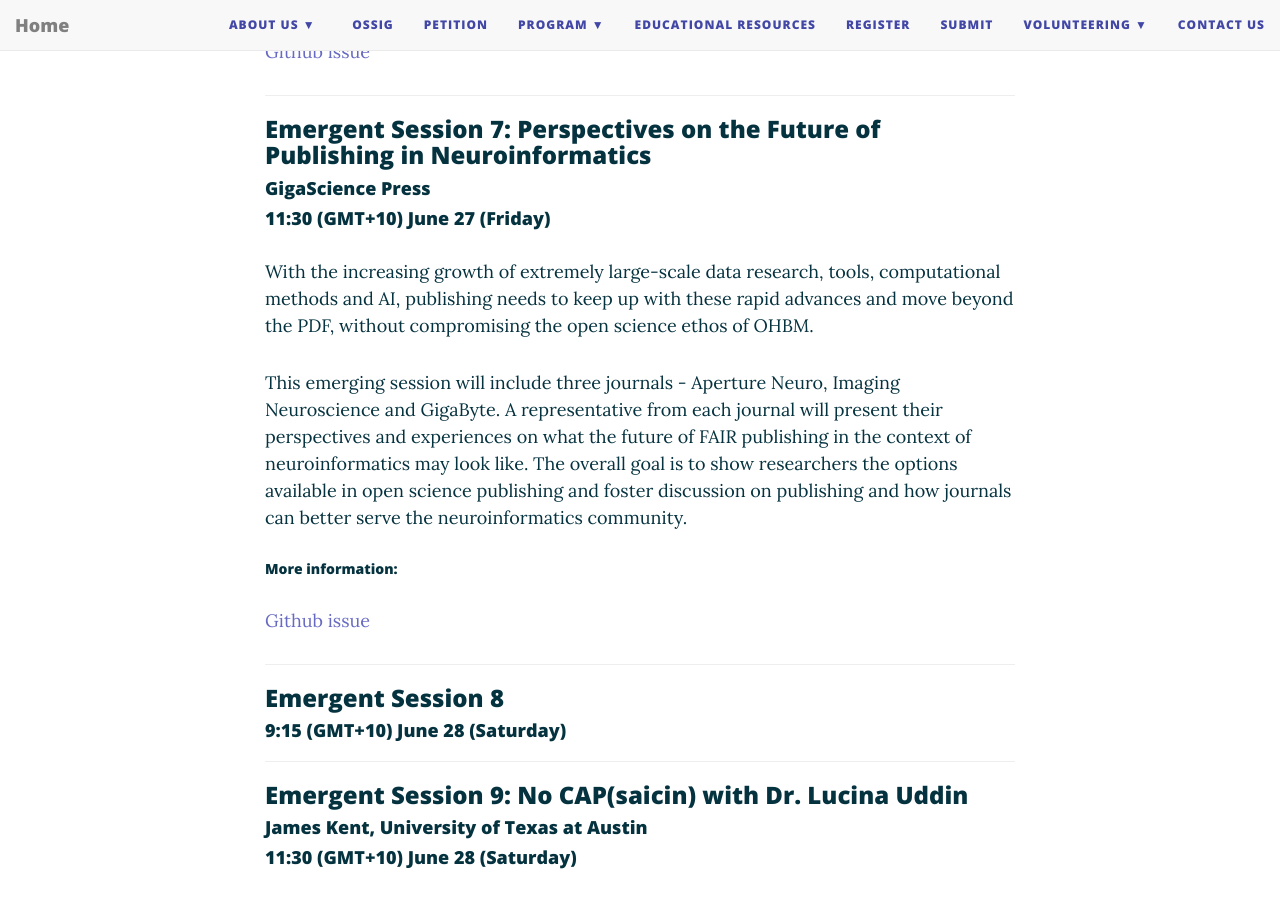
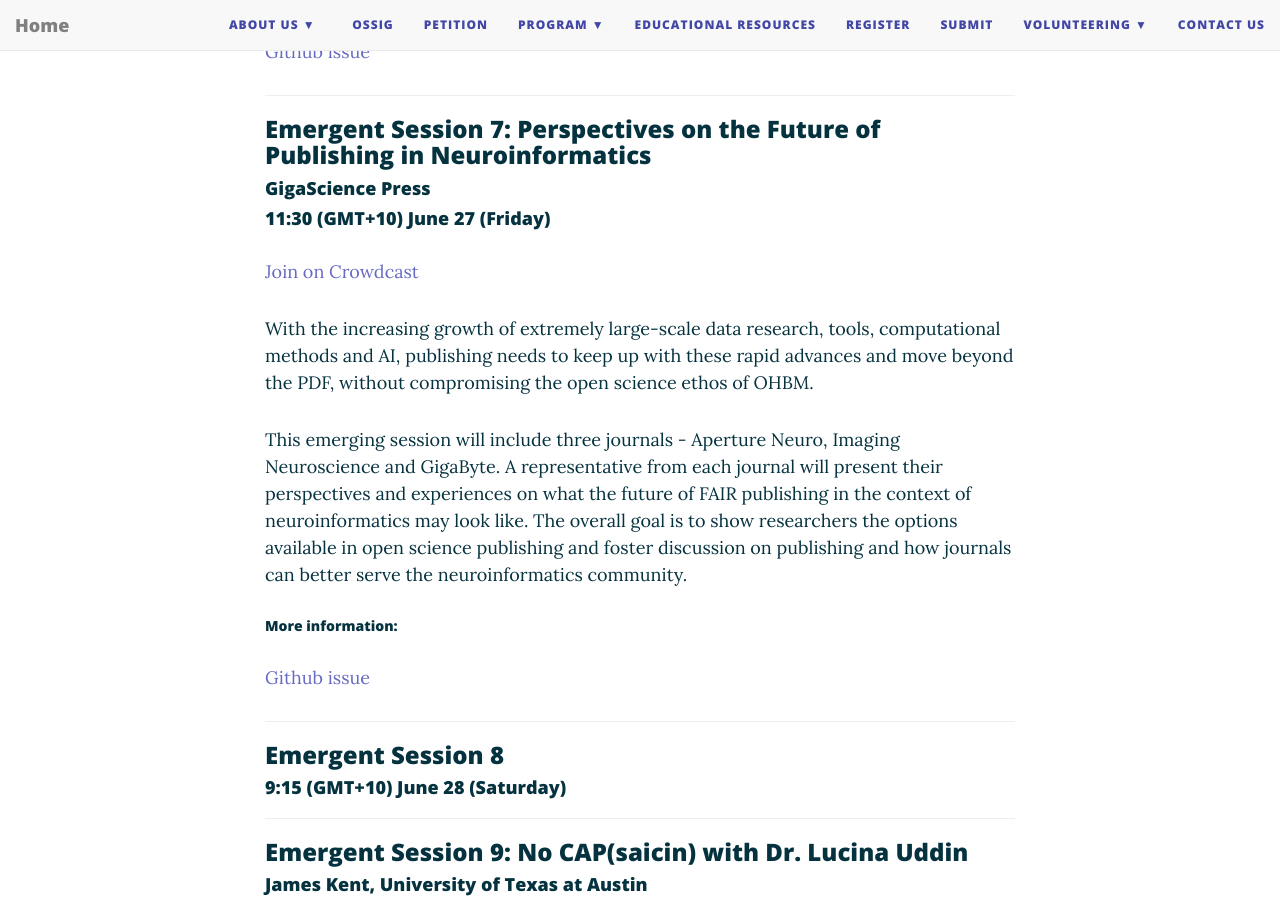
Before and after one commit to ohbm/osr2025, a Jekyll site: the page built from emergent.md, in a window 1280 px wide and 900 px high, scrolled down 3858 px. Built offline with Jekyll 4.4.1, drawn with Linux system fonts in a browser that asks for light colours; nearby versions of some CDN libraries.

Commit message:
Update crowdcast link for emergent session 7

```diff
--- a/emergent.md
+++ b/emergent.md
@@ -141,7 +141,7 @@
 
 #### GigaScience Press
 #### 11:30 (GMT+10) June 27 (Friday)
-<!-- [Join on Crowdcast](https://www.crowdcast.io/c/osr-2024-emergent-5) -->
+[Join on Crowdcast](https://www.crowdcast.io/c/osr-2025-emergent-7-publishing)
 
 <p></p>
 With the increasing growth of extremely large-scale data research, tools, computational methods and AI, publishing needs to keep up with these rapid advances and move beyond the PDF, without compromising the open science ethos of OHBM.
```
Also changed, not shown: schedule.md (+1 -1 lines).
